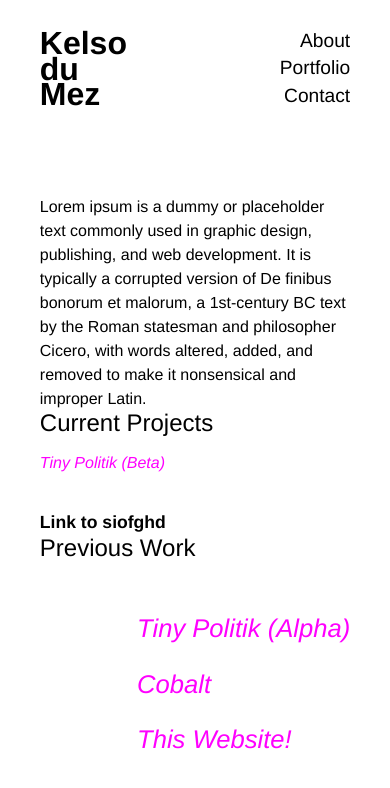
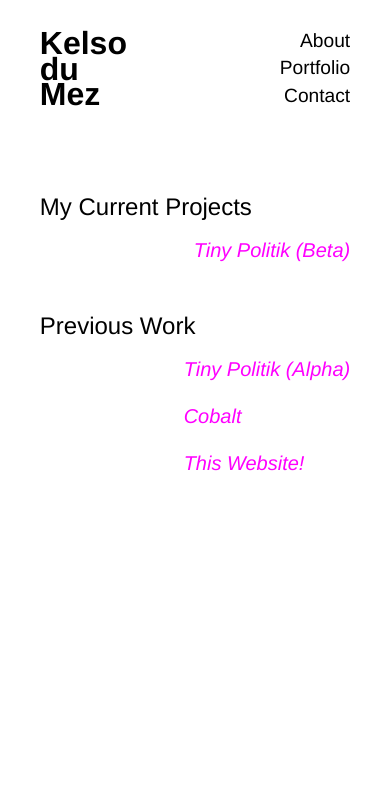
Before and after one commit to kelsodumez/kelsodumez.github.io, a Next.js app: page /portfolio in a window 390 px wide. Shown: the top 788 px of the page. Built offline with nearby package versions, Linux system fonts and the light colour scheme.

Commit message:
fleshed out About page a little, removed obsolete sidebar code, tweaked some css

```diff
--- a/next.config.mjs
+++ b/next.config.mjs
@@ -3,6 +3,7 @@ const nextConfig = {
   /* config options here */
   reactCompiler: true,
   output: 'export',
+  images: {unoptimized: true}
 };
 
 export default nextConfig;
--- a/src/app/globals.css
+++ b/src/app/globals.css
@@ -130,7 +130,6 @@ img {
 }
 
 .Portfolio {
-  padding-top: 4vh;
   display: flex;
   flex-direction: column;
   margin-bottom: 2rem;
@@ -141,7 +140,7 @@ img {
 .Portfolio > a
 {
   padding-bottom: 2vh;
-  font-size: 1.6rem;
+  font-size: 1.25rem;
 }
 
 .row {
@@ -243,19 +242,4 @@ img {
     font-weight: 700;
     padding-bottom: 1rem;
   }
-
-  .Portfolio {
-    padding-top: 4vh;
-    display: flex;
-    flex-direction: column;
-    margin-bottom: 2rem;
-    justify-self: end;
-    width: auto;
-  }
-
-  .Portfolio > a
-  {
-    padding-bottom: 2vh;
-    font-size: 1.6rem;
-  }
 }
--- a/src/app/layout.js
+++ b/src/app/layout.js
@@ -1,6 +1,5 @@
 import { Geist, Geist_Mono } from "next/font/google";
 import "./globals.css";
-import Sidebar from "../components/sidebar";
 import Navbar from "../components/navbar";
 
 const geistSans = Geist({
--- a/src/app/page.js
+++ b/src/app/page.js
@@ -1,7 +1,17 @@
 export default function Home() {
     return (
         <div>
-            <p>Welcome to my portfolio site</p>
+            <p>
+                Thanks for visiting my personal website! It's a little bare-bones right now, I've written this by hand over
+                the past couple weeks without the assistance of any AI developer tools as a way to broaden my frontend design skills.
+            </p>
+            <h2>
+                About Me
+            </h2>
+            <p>
+                I'm an Ōtautahi based game development graduate from the University of Canterbury. My passions include UI
+                design, and game programming; although I consider myself a generalist.
+            </p>
         </div>
     );
 }
--- a/src/app/portfolio/page.js
+++ b/src/app/portfolio/page.js
@@ -4,10 +4,9 @@ export default function Portfolio() {
     return (
         <div>
             {/*<h1>Tiny Politik</h1>*/}
-            <p>Lorem ipsum is a dummy or placeholder text commonly used in graphic design, publishing, and web development. It is typically a corrupted version of De finibus bonorum et malorum, a 1st-century BC text by the Roman statesman and philosopher Cicero, with words altered, added, and removed to make it nonsensical and improper Latin.</p>
-            <h1>Current Projects</h1>
+            {/*<p>Lorem ipsum is a dummy or placeholder text commonly used in graphic design, publishing, and web development. It is typically a corrupted version of De finibus bonorum et malorum, a 1st-century BC text by the Roman statesman and philosopher Cicero, with words altered, added, and removed to make it nonsensical and improper Latin.</p>*/}
+            <h1>My Current Projects</h1>
             <CurrentWorkItem/>
-            <h2>Link to siofghd</h2>
             <h1>Previous Work</h1>
             <PortfolioItems />
         </div>
--- a/src/components/current-projects.js
+++ b/src/components/current-projects.js
@@ -14,7 +14,7 @@ const classNames = (classes) => {
 
 export default function CurrentProjects() {
     const pathName = usePathname();
-    return (<div className={"CurrentWork"}>
+    return (<div className={"Portfolio"}>
         {currentProjects.map((item) => {
             return <Link
                 key={item.name}
```
Also changed, not shown: src/components/sidebar.js (deleted, +0 -32 lines).
